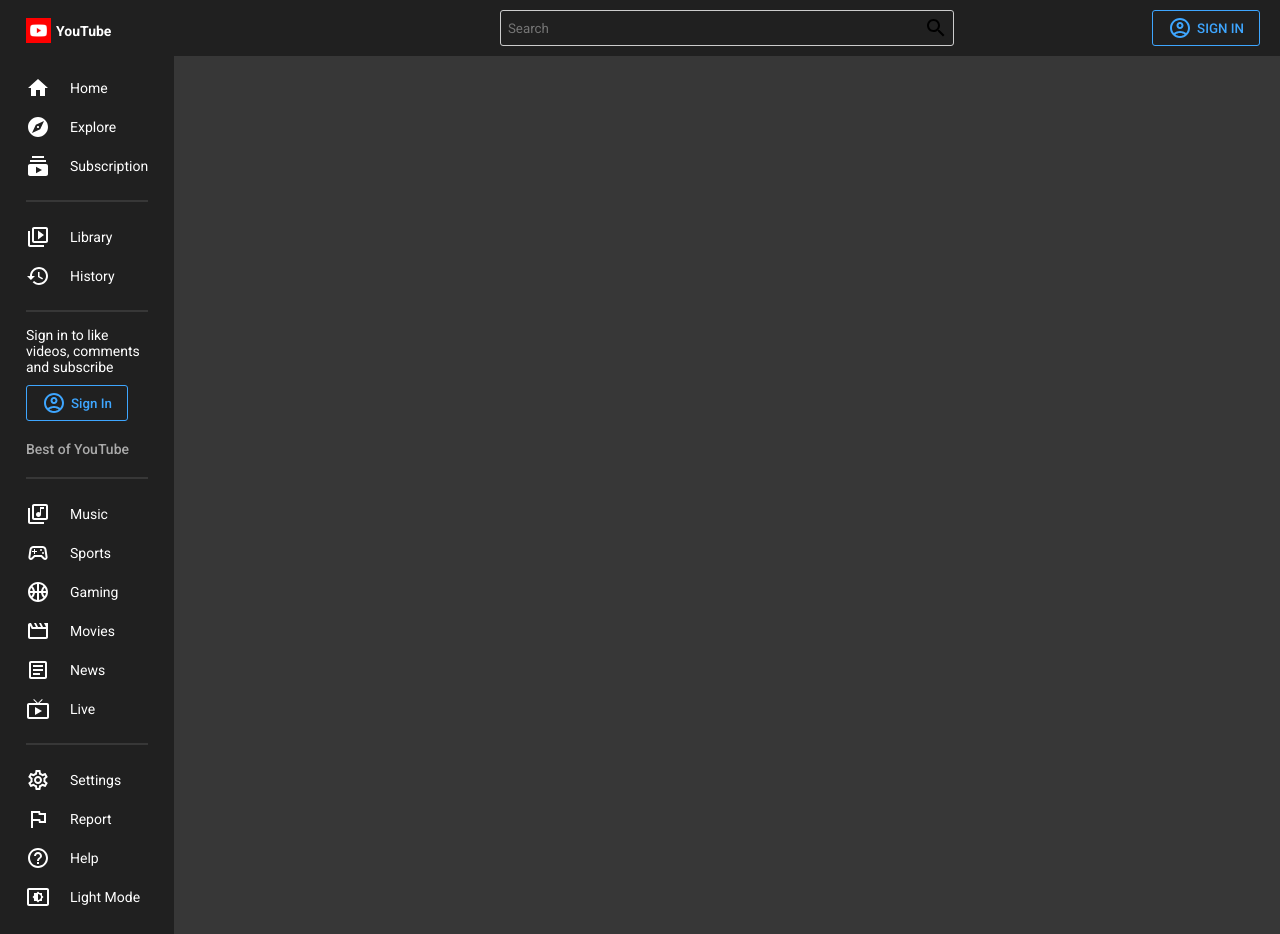
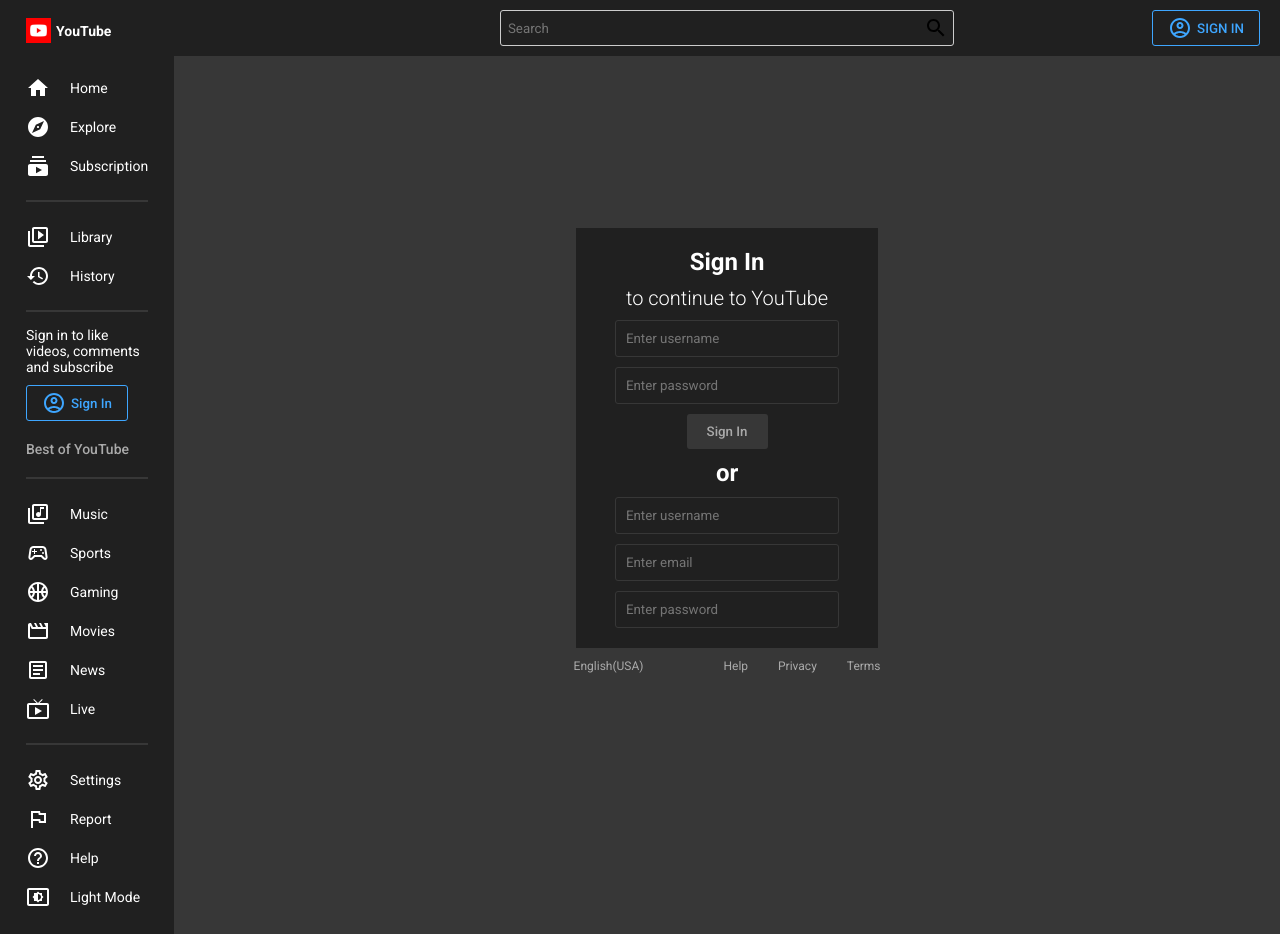
Before and after one commit to Anup4944/YouTube-clone, a React (Create React App) app: page /signin in a window 1280 px wide. Built offline with nearby package versions, Linux system fonts and the light colour scheme; a web font is replaced by a local one.

Commit message:
sign up/in page done

```diff
--- a/src/App.js
+++ b/src/App.js
@@ -7,6 +7,7 @@
 import { BrowserRouter, Routes, Route } from "react-router-dom";
 import HomePage from "./pages/HomePage/HomePage";
 import VideoPage from "./pages/VideoPage/VideoPage";
+import SignIn from "./pages/SignIn/SignIn.jsx";
 
 const App = () => {
   const [darkMode, setDarkMode] = useState(true);
@@ -20,7 +21,9 @@
             <Wrapper>
               <Routes>
                 <Route index element={<HomePage />} />
-                <Route path="/video">
+                <Route path="signin" element={<SignIn />} />
+
+                <Route path="video">
                   <Route path=":id" element={<VideoPage />} />
                 </Route>
               </Routes>
--- a/src/app.style.js
+++ b/src/app.style.js
@@ -10,5 +10,5 @@
 `;
 
 export const Wrapper = styled.div`
-  padding: 22px 96px;
+  padding: 22px 90px;
 `;
--- a/src/components/Card/Card.jsx
+++ b/src/components/Card/Card.jsx
@@ -11,20 +11,24 @@
 } from "./card.style.js";
 import { Link } from "react-router-dom";
 
-const Card = () => {
+const Card = ({ type }) => {
   return (
     <Link to="/video/test" style={{ textDecoration: "none" }}>
-      <Container>
+      <Container type={type}>
         <Image
           src="https://i.ytimg.com/vi/8YbZuaBP9B8/maxresdefault.jpg"
           alt="img"
+          type={type}
         />
-        <Info>
-          <ChannelImg src="https://i.pinimg.com/originals/70/3e/02/703e02b53cb97fa45cef8b156e4b0e4a.png" />
+        <Info type={type}>
+          <ChannelImg
+            src="https://i.pinimg.com/originals/70/3e/02/703e02b53cb97fa45cef8b156e4b0e4a.png"
+            type={type}
+          />
           <Texts>
             <Title>New Video</Title>
             <ChannelName>Blogger</ChannelName>
-            <Infos>600 views 1 day ago</Infos>
+            <Infos>660,908 views {""} 1 day ago</Infos>
           </Texts>
         </Info>
       </Container>
--- a/src/components/Card/card.style.js
+++ b/src/components/Card/card.style.js
@@ -1,20 +1,24 @@
 import styled from "styled-components";
 
 export const Container = styled.div`
-  width: 360px;
-  margin-bottom: 45px;
+  width: ${(prop) => prop.type !== "sm" && "360px"};
+  margin-bottom: ${(prop) => (prop.type === "sm" ? "10px" : "45px")};
   cursor: pointer;
+  display: ${(prop) => prop.type === "sm" && "flex"};
+  gap: 10px;
 `;
 
 export const Image = styled.img`
   width: 100%;
-  height: 202px;
+  height: ${(prop) => (prop.type === "sm" ? "120px" : "202px")};
+  flex: 1;
 `;
 
 export const Info = styled.div`
   display: flex;
-  margin-top: 15px;
+  margin-top: ${(prop) => prop.type !== "sm" && "16px"};
   gap: 12px;
+  flex: 1;
 `;
 
 export const ChannelImg = styled.img`
@@ -22,6 +26,7 @@
   height: 36px;
   border-radius: 50px;
   background-color: #999;
+  display: ${(prop) => prop.type === "sm" && "none"}; ;
 `;
 
 export const Texts = styled.div``;
@@ -38,4 +43,7 @@
   margin: 9px 0px;
 `;
 
-export const Infos = styled.div``;
+export const Infos = styled.div`
+  font-size: 12px;
+  color: ${({ theme }) => theme.textSoft};
+`;
--- a/src/components/Menu/Menu.jsx
+++ b/src/components/Menu/Menu.jsx
@@ -63,10 +63,15 @@
         <Hr />
         <Login>
           Sign in to like videos, comments and subscribe
-          <Button>
-            <AccountCircleOutlinedIcon />
-            Sign In
-          </Button>
+          <Link
+            to="/signin"
+            style={{ textDecoration: "none", color: "inherit" }}
+          >
+            <Button>
+              <AccountCircleOutlinedIcon />
+              Sign In
+            </Button>
+          </Link>
         </Login>
         <Title>Best of YouTube</Title>
 
--- a/src/components/Menu/menu.style.js
+++ b/src/components/Menu/menu.style.js
@@ -30,6 +30,10 @@
   gap: 20px;
   cursor: pointer;
   padding: 7.5px 0px;
+
+  &:hover {
+    background-color: ${({ theme }) => theme.soft};
+  }
 `;
 
 export const Hr = styled.hr`
--- a/src/components/Navbar/Navbar.jsx
+++ b/src/components/Navbar/Navbar.jsx
@@ -10,6 +10,7 @@
   Button,
   Input,
 } from "./navbar.style.js";
+import { Link } from "react-router-dom";
 
 const Navbar = () => {
   return (
@@ -20,10 +21,12 @@
           <SearchOutlinedIcon />
         </SearchContainer>
 
-        <Button>
-          <AccountCircleOutlinedIcon />
-          SIGN IN
-        </Button>
+        <Link to="/signin" style={{ textDecoration: "none", color: "inherit" }}>
+          <Button>
+            <AccountCircleOutlinedIcon />
+            SIGN IN
+          </Button>
+        </Link>
       </Wrapper>
     </Container>
   );
--- /dev/null
+++ b/src/pages/SignIn/SignIn.jsx
@@ -0,0 +1,40 @@
+import React from "react";
+import {
+  Container,
+  Wrapper,
+  Title,
+  SubTitle,
+  Input,
+  Button,
+  More,
+  Links,
+  Link,
+} from "./signIn.style.js";
+
+const SignIn = () => {
+  return (
+    <Container>
+      <Wrapper>
+        <Title>Sign In</Title>
+        <SubTitle>to continue to YouTube</SubTitle>
+        <Input placeholder="Enter username" />
+        <Input type="password" placeholder="Enter password" />
+        <Button>Sign In</Button>
+        <Title>or</Title>
+        <Input placeholder="Enter username" />
+        <Input placeholder="Enter email" />
+        <Input type="password" placeholder="Enter password" />
+      </Wrapper>
+      <More>
+        English(USA)
+        <Links>
+          <Link>Help</Link>
+          <Link>Privacy</Link>
+          <Link>Terms</Link>
+        </Links>
+      </More>
+    </Container>
+  );
+};
+
+export default SignIn;
--- /dev/null
+++ b/src/pages/SignIn/signIn.style.js
@@ -0,0 +1,61 @@
+import styled from "styled-components";
+
+export const Container = styled.div`
+  display: flex;
+  align-items: center;
+  flex-direction: column;
+  justify-content: center;
+  height: calc(100vh - 56px);
+  color: ${({ theme }) => theme.text};
+`;
+
+export const Wrapper = styled.div`
+  display: flex;
+  align-items: center;
+  flex-direction: column;
+  background-color: ${({ theme }) => theme.bgLighter};
+  border: 1px solid ${({ theme }) => theme.soft};
+  color: ${({ theme }) => theme.text};
+  padding: 20px 50px;
+  gap: 10px;
+`;
+
+export const Title = styled.h1`
+  font-size: 24px;
+`;
+
+export const SubTitle = styled.h2`
+  font-size: 20px;
+  font-weight: 300;
+`;
+
+export const Input = styled.input`
+  border: 1px solid ${({ theme }) => theme.soft};
+  border-radius: 3px;
+  padding: 10px;
+  background-color: transparent;
+  width: 100%;
+`;
+
+export const Button = styled.button`
+  border-radius: 3px;
+  border: none;
+  padding: 10px 20px;
+  font-weight: 500;
+  cursor: pointer;
+  background-color: ${({ theme }) => theme.soft};
+  color: ${({ theme }) => theme.textSoft};
+`;
+
+export const More = styled.div`
+  display: flex;
+  font-size: 12px;
+  margin-top: 10px;
+  color: ${({ theme }) => theme.textSoft};
+`;
+export const Links = styled.div`
+  margin-left: 50px;
+`;
+export const Link = styled.span`
+  margin-left: 30px;
+`;
--- a/src/pages/VideoPage/VideoPage.jsx
+++ b/src/pages/VideoPage/VideoPage.jsx
@@ -24,6 +24,7 @@
 import ReplyOutlinedIcon from "@mui/icons-material/ReplyOutlined";
 import AddTaskOutlinedIcon from "@mui/icons-material/AddTaskOutlined";
 import Comments from "../../components/Comments/Comments";
+import Card from "../../components/Card/Card";
 
 const VideoPage = () => {
   return (
@@ -84,7 +85,17 @@
         <Hr />
         <Comments />
       </Content>
-      <Recommendation>recommendation</Recommendation>
+      <Recommendation>
+        <Card type="sm" />
+        <Card type="sm" />
+        <Card type="sm" />
+        <Card type="sm" />
+        <Card type="sm" />
+        <Card type="sm" />
+        <Card type="sm" />
+        <Card type="sm" />
+        <Card type="sm" />
+      </Recommendation>
     </Container>
   );
 };
```
